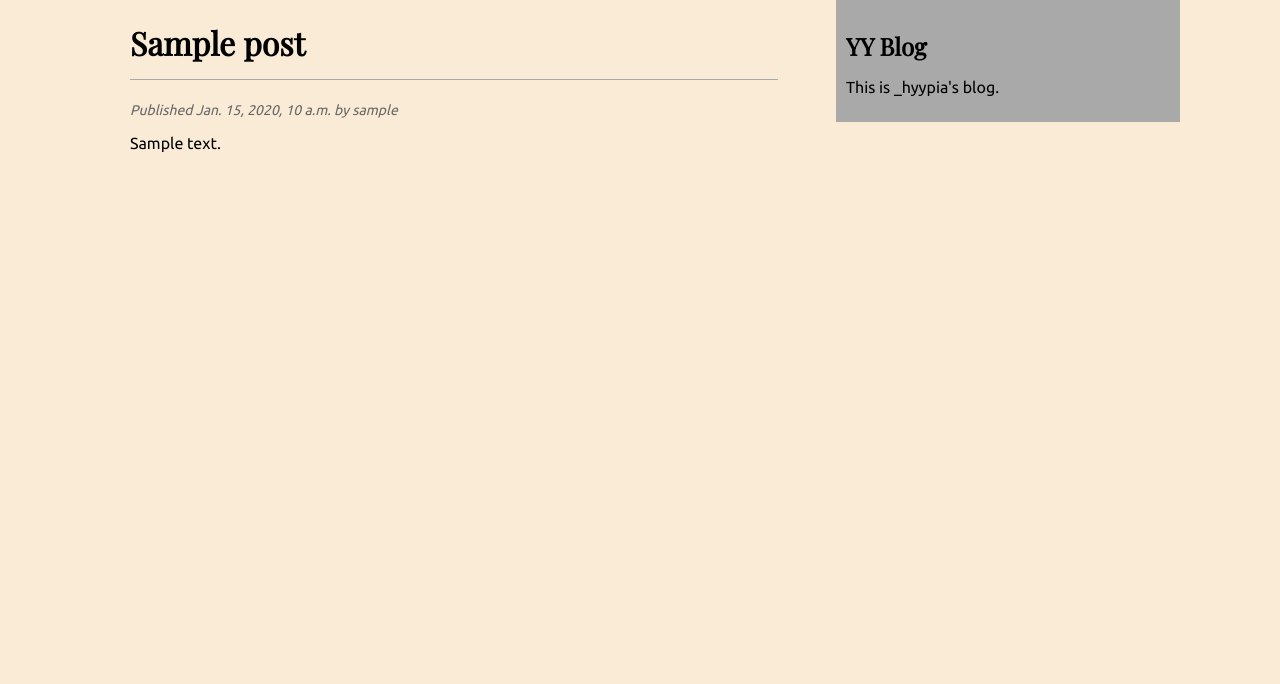
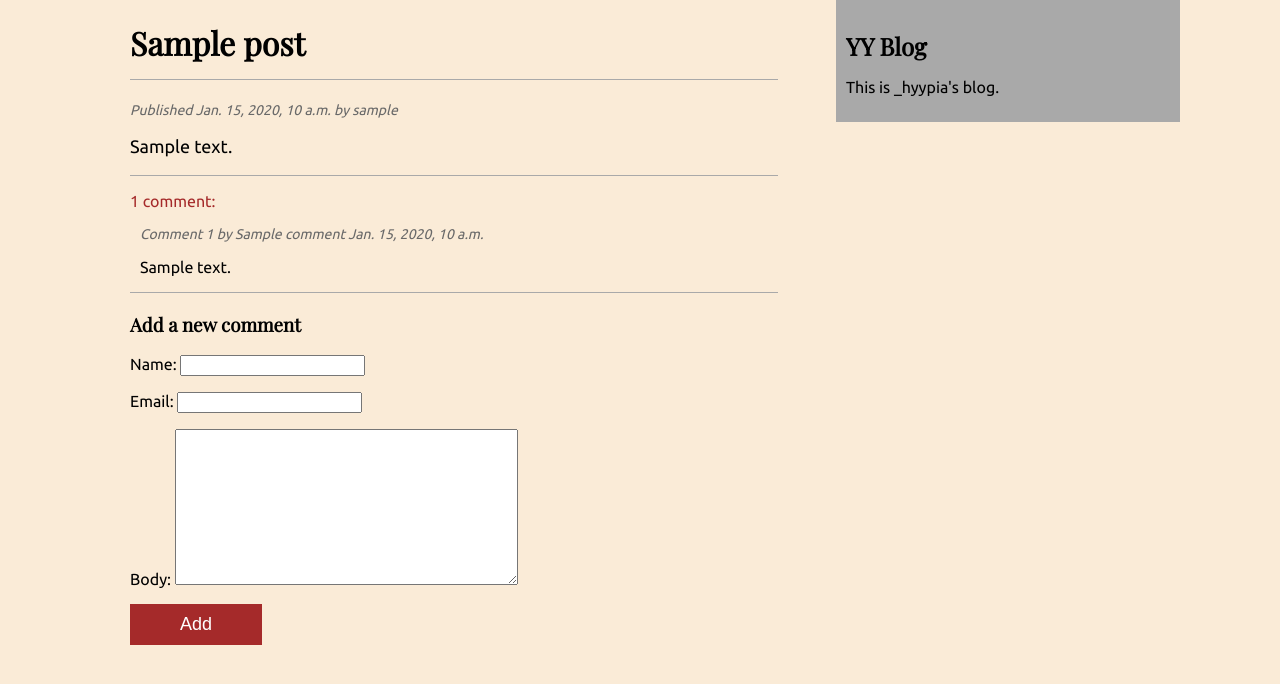
Before and after one commit to hyypia/yyblog, a Django app: a page that uses yyblog/blog/templates/blog/post/detail.html in a window 1280 px wide. Shown: the top 684 px of the page. Run offline with Django 4.2, Linux system fonts and the light colour scheme; tables that the repository leaves empty hold one stand-in row (values such as "Sample post"); some web fonts are replaced.

Commit message:
created comments template

```diff
--- a/yyblog/blog/static/css/blog.css
+++ b/yyblog/blog/static/css/blog.css
@@ -5,7 +5,6 @@ body {
     margin: 0;
     padding: 0;
     background-color:antiquewhite;
-    font-family: 'Ubuntu', sans-serif;
 }
 
 h1, h2, h3 {
@@ -30,6 +29,10 @@ a:hover {
     color: darkblue;
 }
 
+p {
+    font-family: 'Ubuntu', sans-serif;
+}
+
 .container {
     max-width: 1080px;
     margin: auto;
@@ -49,9 +52,41 @@ a:hover {
     height: 100%;
 }
 
-.date {
+.post_date, .comment_info {
     font-size: 14px;
     font-style: italic;
     color:dimgray;
     margin-top: 5px;
 }
+
+.post_body {
+    font-size: 18px;
+    border-bottom: 1px solid darkgrey;
+}
+
+.comment {
+    border-bottom: 1px solid darkgrey;
+    padding: 0px 10px 0px 10px;
+}
+
+.comment_body {
+    padding-bottom: 0;
+}
+
+.comments_count {
+    color: brown;
+}
+
+.comment_input {
+    font-size: 18px;
+    color: white;
+    padding: 10px 50px;
+    background-color: brown;
+    border: none;
+}
+
+.comment_input:hover {
+    cursor: pointer;
+    background-color: darkgrey;
+    transition: 0.2s;
+}
--- a/yyblog/blog/templates/blog/post/detail.html
+++ b/yyblog/blog/templates/blog/post/detail.html
@@ -3,8 +3,35 @@
 
 {% block content %}
     <h1>{{ post.title }}</h1>
-    <p class="date">
+    <p class="post_date">
         Published {{ post.publish }} by {{ post.author }}
     </p>
-    {{ post.body|linebreaks }}
+    <div class="post_body">
+        {{ post.body|linebreaks }}
+    </div>
+
+    {% with comments.count as total_comments %}
+        <p class="comments_count">{{ total_comments }} comment{{ total_comments|pluralize }}:</p>
+    {% endwith %}
+
+    {% for comment in comments %}
+        <div class="comment">
+            <p class="comment_info">
+                Comment {{ forloop.counter }} by {{ comment.name }}
+                {{ comment.created }}
+            </p>
+            <div class="comment_body">
+                {{ comment.body|linebreaks }}
+            </div>
+        </div>
+    {% empty %}
+        <p>There are no comments.</p>
+    {% endfor %}
+
+    {% if comment %}
+        <h3>Your comment has been added</h3>
+        {% include "blog/post/includes/comment_form.html" %}
+    {% else %}
+        {% include "blog/post/includes/comment_form.html" %}
+    {% endif %}
 {% endblock  %}
--- /dev/null
+++ b/yyblog/blog/templates/blog/post/includes/comment_form.html
@@ -0,0 +1,6 @@
+<h3>Add a new comment</h3>
+<form class="comment_form" action="{% url 'blog:post_comment' post.id %}" method="post">
+    {{ form.as_p }}
+    {% csrf_token %}
+    <p><input class="comment_input" type="submit" value="Add"></p>
+</form>
--- a/yyblog/blog/templates/blog/post/list.html
+++ b/yyblog/blog/templates/blog/post/list.html
@@ -10,7 +10,7 @@
                 {{ post.title }}
             </a>
         </h2>
-        <p class="date">
+        <p class="post_date">
             Published {{ post.publish }} by {{ post.author }}
         </p>
         {{ post.body|truncatewords:30|linebreaks }}
--- a/yyblog/blog/views.py
+++ b/yyblog/blog/views.py
@@ -1,4 +1,4 @@
-from django.shortcuts import render, get_object_or_404
+from django.shortcuts import render, get_object_or_404, redirect
 from django.core.paginator import Paginator, EmptyPage, PageNotAnInteger
 from django.views.decorators.http import require_POST
 
@@ -29,12 +29,19 @@ def post_detail(request, post, year, month, day):
         publish__month=month,
         publish__day=day,
     )
-    return render(request, "blog/post/detail.html", {"post": post})
+    comments = post.comments.filter(active=True)
+    form = CommentForm()
+    return render(
+        request,
+        "blog/post/detail.html",
+        {"post": post, "comments": comments, "form": form},
+    )
 
 
 @require_POST
 def post_comment(request, post_id):
     post = get_object_or_404(Post, id=post_id, status=Post.Status.PUBLISHED)
+    comments = post.comments.filter(active=True)
     comment = None
     form = CommentForm(data=request.POST)
 
@@ -42,9 +49,10 @@ def post_comment(request, post_id):
         comment = form.save(commit=False)
         comment.post = post
         comment.save()
+        form.clean()
 
     return render(
         request,
-        "blog/post/comment.html",
-        {"post": post, "form": form, "comment": comment},
+        "blog/post/detail.html",
+        {"post": post, "form": form, "comment": comment, "comments": comments},
     )
```
